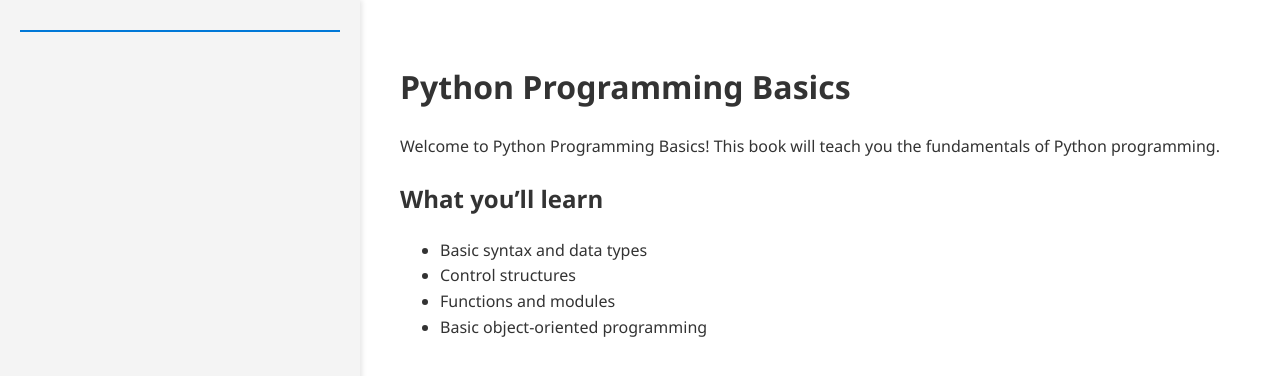
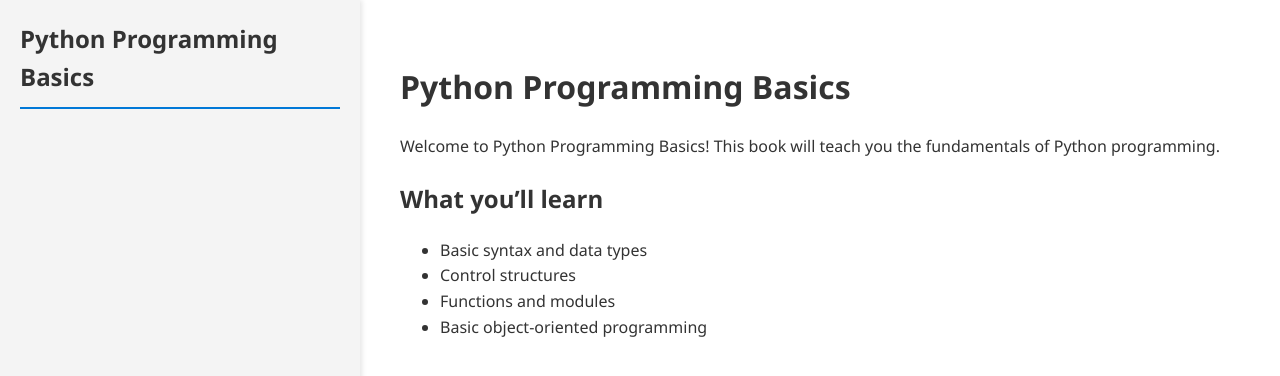
Before and after one commit to tayheau/tayheau.github.io, a Jekyll site: the page built from _notes/python-basics/index.md, in a window 1280 px wide. Shown: the top 376 px of the page. Built offline with Jekyll 4.4.1, drawn with Linux system fonts in a browser that asks for light colours.

Commit message:
Update index.md

```diff
--- a/_notes/python-basics/index.md
+++ b/_notes/python-basics/index.md
@@ -1,6 +1,8 @@
 ---
 layout: book
 title: "Python Programming Basics"
+book: "python-basics"
+type: "index"
 ---
 
 # Python Programming Basics
```
